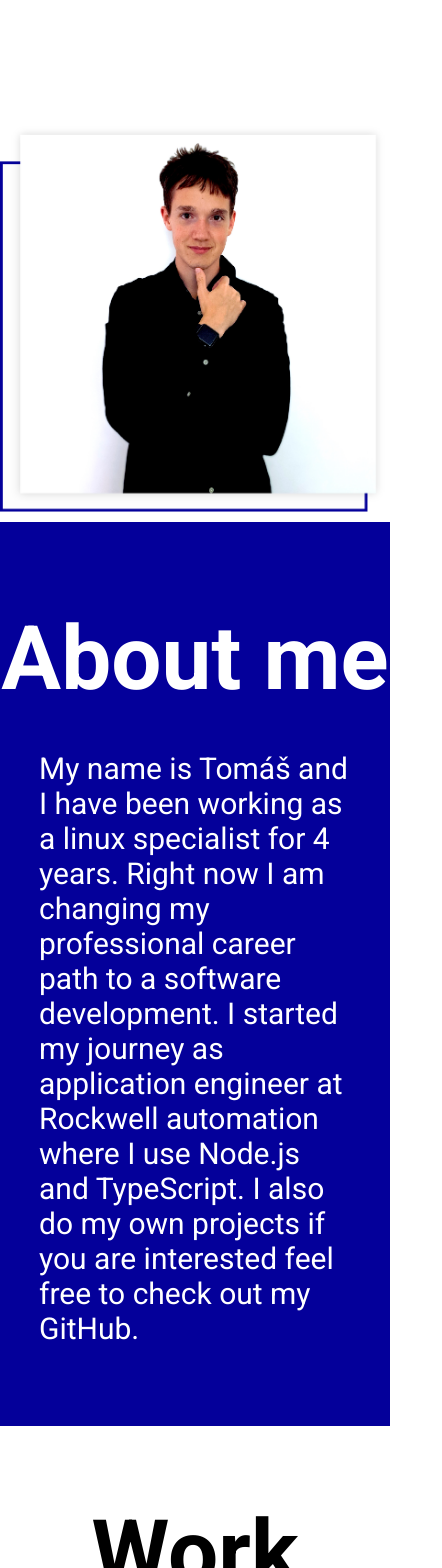
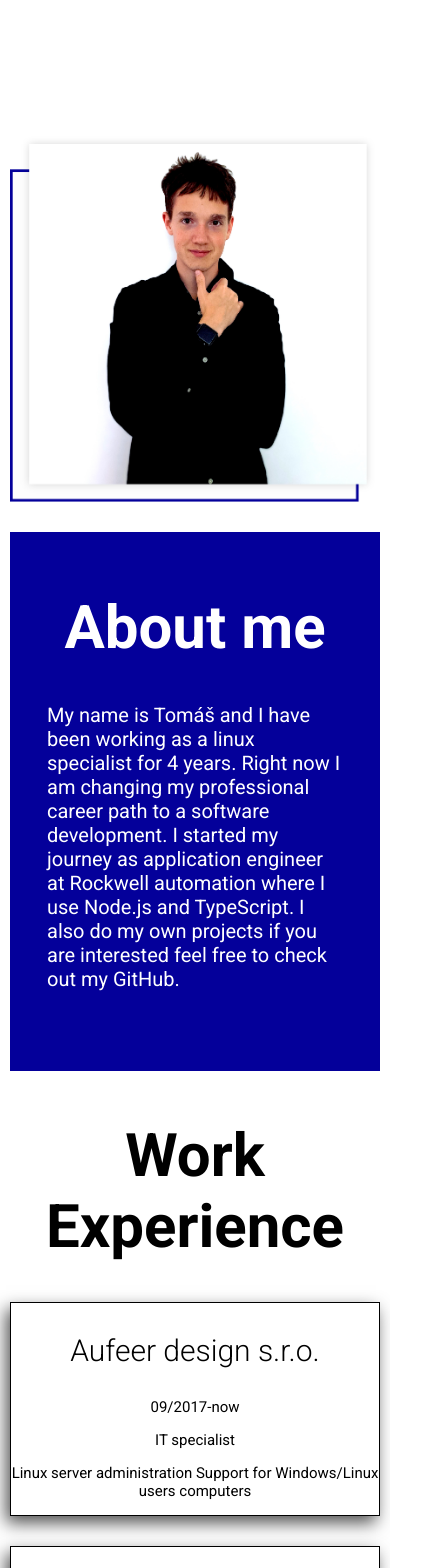
Before and after one commit to Tom1k98/my-cv, a Next.js app: page / in a window 390 px wide. Shown: the part 280-1848 px from the top of the page, 442 px wide, since content can reach past the window. Built offline with nearby package versions, Linux system fonts and the light colour scheme.

Commit message:
mobile view

```diff
--- a/componenets/AboutMe/AboutMe.module.scss
+++ b/componenets/AboutMe/AboutMe.module.scss
@@ -31,3 +31,9 @@ $background-color: #04009a;
     }
   }
 }
+
+@media only screen and (max-width: 768px) {
+  .abouttext {
+    font-size: 2rem;
+  }
+}
--- a/componenets/Experience/Experience.module.scss
+++ b/componenets/Experience/Experience.module.scss
@@ -1,11 +1,13 @@
 .experience {
   text-align: center;
+}
 .experienceflex {
   display: flex;
   flex-direction: row;
   flex-wrap: wrap;
   justify-content: center;
   gap: 3rem;
+}
 
 .content {
   flex: 0 0 34%;
@@ -18,16 +20,16 @@
     font-size: 3rem;
     font-weight: 300;
   }
-
   p {
     font-size: 1.5rem;
-      }
-    }
   }
 }
 
 @media only screen and (max-width: 768px) {
   .content {
-    flex: 0 0 100%;
+    flex: 1 1 100%;
+    padding: 0;
+    margin: 0;
+    text-align: center;
   }
 }
--- a/componenets/Header/Header.module.scss
+++ b/componenets/Header/Header.module.scss
@@ -56,7 +56,7 @@
     flex-direction: column;
     margin: 0;
     div {
-      flex-basis: 100%;
+      flex: 1 1 100%;
     }
     h1 {
       font-size: 5rem;
@@ -67,4 +67,7 @@
       display: block;
     }
   }
+  .subtext {
+    margin-left: 0;
+  }
 }
--- a/pages/index.js
+++ b/pages/index.js
@@ -7,9 +7,11 @@ function App() {
   return (
     <div>
       <Navbar />
-      <Header />
-      <AboutMe />
-      <Experience />
+      <div className="container">
+        <Header />
+        <AboutMe />
+        <Experience />
+      </div>
     </div>
   );
 }
--- a/styles/globals.scss
+++ b/styles/globals.scss
@@ -39,3 +39,13 @@ h2 {
     }
   }
 }
+
+@media only screen and (max-width: 768px) {
+  .container {
+    margin: 1rem;
+  }
+
+  h2 {
+    font-size: 6rem;
+  }
+}
```
Lines whose indentation alone changed are shown as unchanged.
